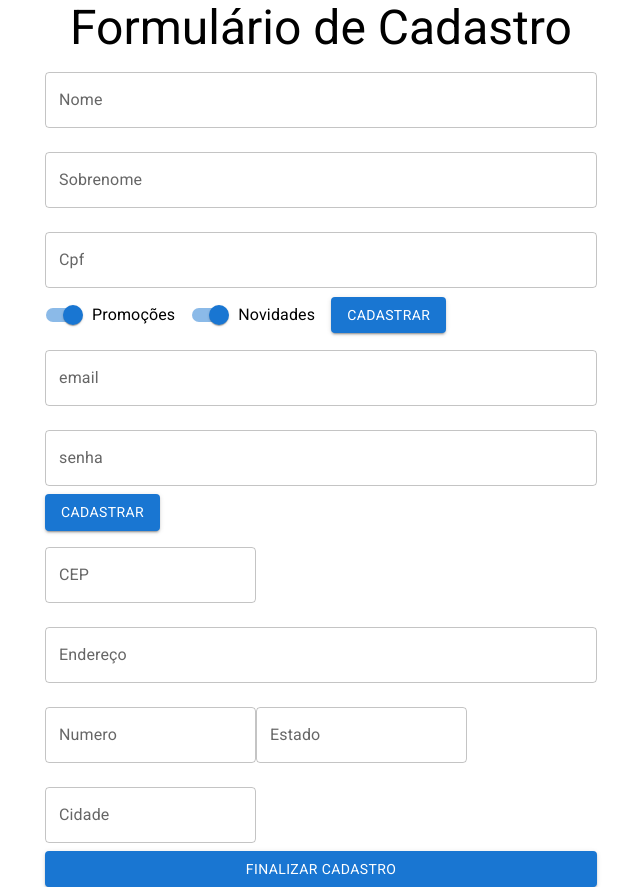
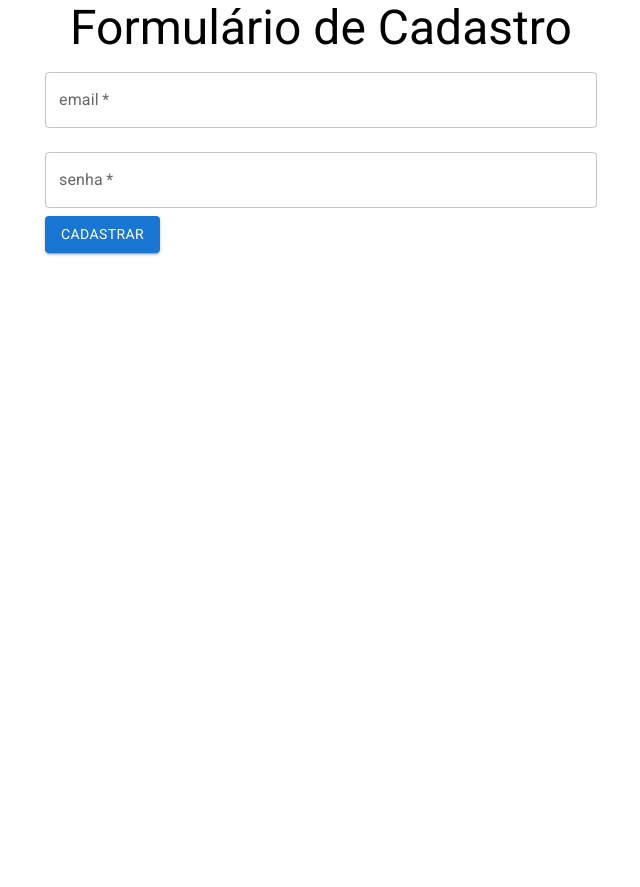
Before and after one commit to LucasMofardini/alura, a React (Create React App) app in the folder Formação/React/React-2/formulario/: page / in a window 1280 px wide. Shown: the whole page, without its empty margins (319-959 px from the left). After the commit the page ends 800 px from the top, so only its background shows below. Built offline with nearby package versions, Linux system fonts and the light colour scheme.

Commit message:
[REACT 4] separating forms

```diff
--- a/Formação/React/React-2/formulario/src/components/FormularioCadastro/DadosEntrega.jsx
+++ b/Formação/React/React-2/formulario/src/components/FormularioCadastro/DadosEntrega.jsx
@@ -4,15 +4,16 @@ import { TextField, Button } from '@mui/material'
 function DadosEntrega() {
   return (
     <form>
-      <TextField id="cep" label="CEP" type="number" margin="normal" />
-      <TextField id="endereco" label="Endereço" type="text" margin="normal" fullWidth />
-      <TextField id="numero" label="Numero" type="number" margin="normal" />
-      <TextField id="estado" label="Estado" type="text" margin="normal" />
-      <TextField id="cidade" label="Cidade" type="text" margin="normal" />
+      <TextField id="cep" label="CEP" type="number" margin="normal" required />
+      <TextField id="endereco" label="Endereço" type="text" margin="normal" fullWidth required />
+      <TextField id="numero" label="Numero" type="number" margin="normal" required />
+      <TextField id="estado" label="Estado" type="text" margin="normal"  required />
+      <TextField id="cidade" label="Cidade" type="text" margin="normal" required />
       <Button variant="contained" type="submit" fullWidth>
         Finalizar Cadastro
       </Button>
     </form>
   )
 }
+
 export default DadosEntrega
--- a/Formação/React/React-2/formulario/src/components/FormularioCadastro/DadosPessoais.jsx
+++ b/Formação/React/React-2/formulario/src/components/FormularioCadastro/DadosPessoais.jsx
@@ -2,7 +2,7 @@ import React, {useState} from "react";
 // import Button from '@mui/material/Button'
 import { TextField, Button, Switch, FormControlLabel } from "@mui/material";
 
-function DadosPessoais({aoEnviar, validarCPF, validaNome}) {
+function DadosPessoais({aoEnviar, validarCPF}) {
   const [nome, setNome] = useState("");
   const [sobrenome, setSobrenome] = useState("");
   const [cpf, setCpf] = useState("");
@@ -28,6 +28,7 @@ function DadosPessoais({aoEnviar, validarCPF, validaNome}) {
         variant="outlined"
         margin="normal"
         fullWidth
+        required
       />
 
       <TextField
@@ -40,6 +41,7 @@ function DadosPessoais({aoEnviar, validarCPF, validaNome}) {
         variant="outlined"
         margin="normal"
         fullWidth
+        required
       />
 
       <TextField
@@ -58,6 +60,7 @@ function DadosPessoais({aoEnviar, validarCPF, validaNome}) {
         variant="outlined"
         margin="normal"
         fullWidth
+        required
       />
 
       <FormControlLabel
@@ -66,7 +69,8 @@ function DadosPessoais({aoEnviar, validarCPF, validaNome}) {
           checked={promocoes}
           onChange={(event)=>{
           setPromocoes(event.target.checked);
-        }} name="promocoes" defaultChecked={promocoes}  color="primary" />}
+        }} name="promocoes" defaultChecked={promocoes}  color="primary" required />}
+
       />
 
       <FormControlLabel
@@ -75,7 +79,7 @@ function DadosPessoais({aoEnviar, validarCPF, validaNome}) {
           checked={novidades}
           onChange={(event)=>{
           setNovidades(event.target.checked);
-        }} name="Novidades" defaultChecked={novidades}  color="primary" />}
+        }} name="Novidades" defaultChecked={novidades}  color="primary" required />}
       />
 
       <Button variant="contained" type="submit">
--- a/Formação/React/React-2/formulario/src/components/FormularioCadastro/DadosUsuario.jsx
+++ b/Formação/React/React-2/formulario/src/components/FormularioCadastro/DadosUsuario.jsx
@@ -2,11 +2,14 @@ import React, { useState } from 'react'
 // import Button from '@mui/material/Button'
 import { TextField, Button, Switch, FormControlLabel } from '@mui/material'
 
-function DadosUsuario() {
+function DadosUsuario({aoEnviar}) {
   return (
-    <form>
-      <TextField id="email" label="email" type="email" margin="normal" fullWidth />
-      <TextField id="senha" label="senha" type="password" margin="normal" fullWidth />
+    <form onSubmit={(event)=>{
+        event.preventDefault();
+        aoEnviar();
+    }}>
+      <TextField required id="email" label="email" type="email" margin="normal" fullWidth />
+      <TextField required id="senha" label="senha" type="password" margin="normal" fullWidth />
       <Button variant="contained" color="primary" type="submit">
         Cadastrar
       </Button>
--- a/Formação/React/React-2/formulario/src/components/FormularioCadastro/FormularioCadastro.jsx
+++ b/Formação/React/React-2/formulario/src/components/FormularioCadastro/FormularioCadastro.jsx
@@ -1,16 +1,23 @@
-import React, { Fragment, useState } from 'react'
-import DadosEntrega from './DadosEntrega'
-import DadosPessoais from './DadosPessoais'
-import DadosUsuario from './DadosUsuario'
+import React, { Fragment, useState } from 'react';
+import DadosEntrega from './DadosEntrega';
+import DadosPessoais from './DadosPessoais';
+import DadosUsuario from './DadosUsuario';
 
 function FormularioCadastro({ aoEnviar, validarCPF }) {
-  return (
-    <Fragment>
-      <DadosPessoais aoEnviar={aoEnviar} validarCPF={validarCPF} />
-      <DadosUsuario />
-      <DadosEntrega />
-    </Fragment>
-  )
+  const [etapaAtual, setEtapaAtual] = useState(0);
+
+  const formularios = [<DadosUsuario aoEnviar={proximo} />,
+  <DadosPessoais aoEnviar={proximo} validarCPF={validarCPF} />,
+  <DadosEntrega aoEnviar={aoEnviar} />];
+
+
+  function proximo() {
+    setEtapaAtual(etapaAtual + 1);
+  }
+
+  return <Fragment>
+    {formularios[etapaAtual]}
+  </Fragment>
 }
 
-export default FormularioCadastro
+export default FormularioCadastro;
```
Also changed, not shown: Formação/React/React-2/formulario/src/App.js (+18 -15 lines).
